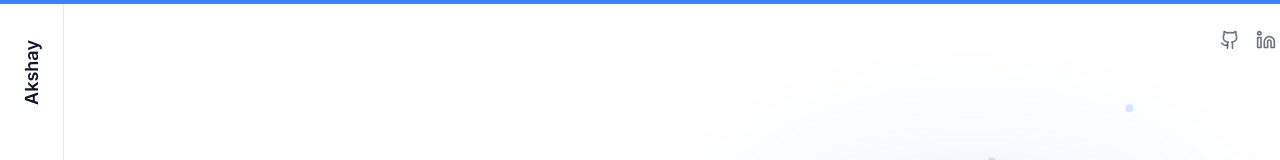
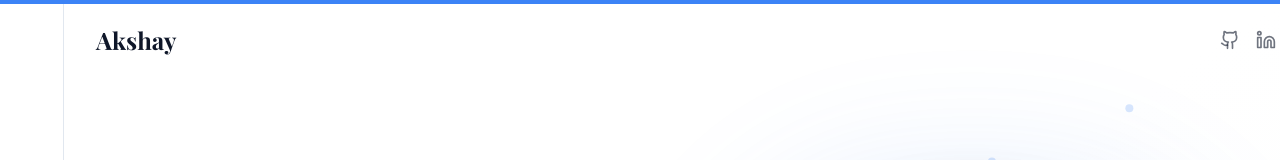
Before and after one commit to Niair/Portfolio, a Next.js app: page / in a window 1280 px wide. Shown: the top 160 px of the page. Built offline with nearby package versions, Linux system fonts and the light colour scheme; grey boxes are pictures that could not be loaded; a web font is replaced by a local one.

Commit message:
i want it to like the icons at the top (_for element span_)

```diff
--- a/src/components/desktop-sidebar.tsx
+++ b/src/components/desktop-sidebar.tsx
@@ -56,11 +56,9 @@ export function DesktopSidebar() {
     <motion.aside
       initial={{ x: -100 }}
       animate={{ x: 0 }}
-      className="hidden md:flex fixed left-0 top-0 h-screen w-16 flex-col items-center justify-between gap-6 py-10 border-r z-40 bg-transparent"
+      className="hidden md:flex fixed left-0 top-0 h-screen w-16 flex-col items-center justify-center gap-6 py-10 border-r z-40 bg-transparent"
     >
-      <Link href="/" className="flex items-center justify-center h-16">
-        <span className="font-semibold text-lg" style={{ writingMode: 'vertical-rl', transform: 'rotate(180deg)' }}>Akshay</span>
-      </Link>
+      <div className="h-16" /> {/* Spacer to balance the bottom */}
 
       <nav className="flex flex-col gap-4">
         {navItems.map((item, index) => {
--- a/src/components/header.tsx
+++ b/src/components/header.tsx
@@ -2,6 +2,7 @@
 
 import { socialLinks } from '@/lib/data';
 import { cn } from '@/lib/utils';
+import Link from 'next/link';
 
 export default function Header() {
   return (
@@ -10,7 +11,10 @@ export default function Header() {
         'fixed top-0 z-30 w-full bg-transparent'
       )}
     >
-      <div className="container mx-auto flex h-20 max-w-7xl items-center justify-end px-4 sm:px-6 lg:px-8">
+      <div className="container mx-auto flex h-20 max-w-7xl items-center justify-between px-4 sm:px-6 lg:px-8">
+        <Link href="/" className="font-bold text-2xl font-headline">
+          Akshay
+        </Link>
         <div className="flex items-center gap-4">
            <div className="flex items-center gap-4">
             {socialLinks.map(link => (
```
